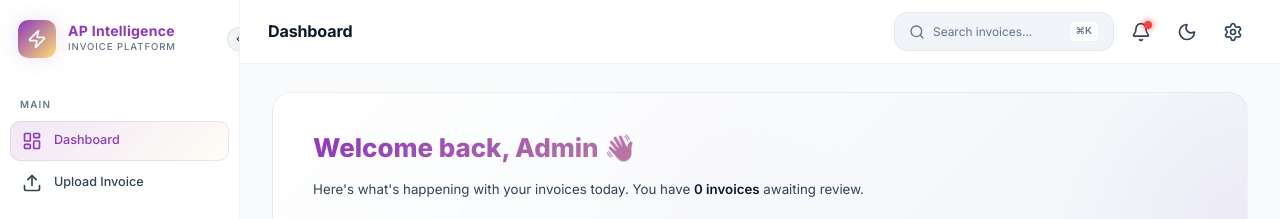
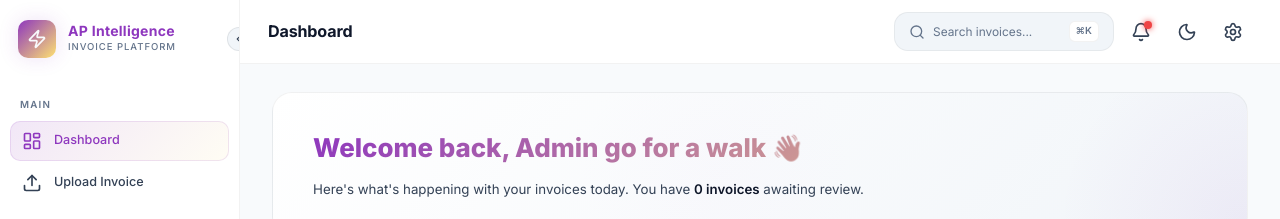
Before and after one commit to JUANESRODRIG/ap-frontend, a React (Vite) app in the folder AP-Fronten_New/: page / in a window 1280 px wide. Shown: the top 219 px of the page. Built offline with nearby package versions, Linux system fonts and the light colour scheme; no server answers; the database is empty.

Commit message:
update of the dashboard.
dash board test

```diff
--- a/AP-Fronten_New/src/pages/Dashboard.tsx
+++ b/AP-Fronten_New/src/pages/Dashboard.tsx
@@ -162,7 +162,7 @@ function Dashboard() {
         <div className="animate-fade-in-up">
 
             <div className="welcome-card" style={{ marginBottom: "2rem" }}>
-                <h2>Welcome back, Admin 👋</h2>
+                <h2>Welcome back, Admin go for a walk 👋</h2>
                 <p>
                     Here's what's happening with your invoices today. You have{" "}
                     <strong>{invoices.length} invoices</strong> awaiting review.
```
Also changed, not shown: 1 other file (tests, documents, lock files or other folders).
